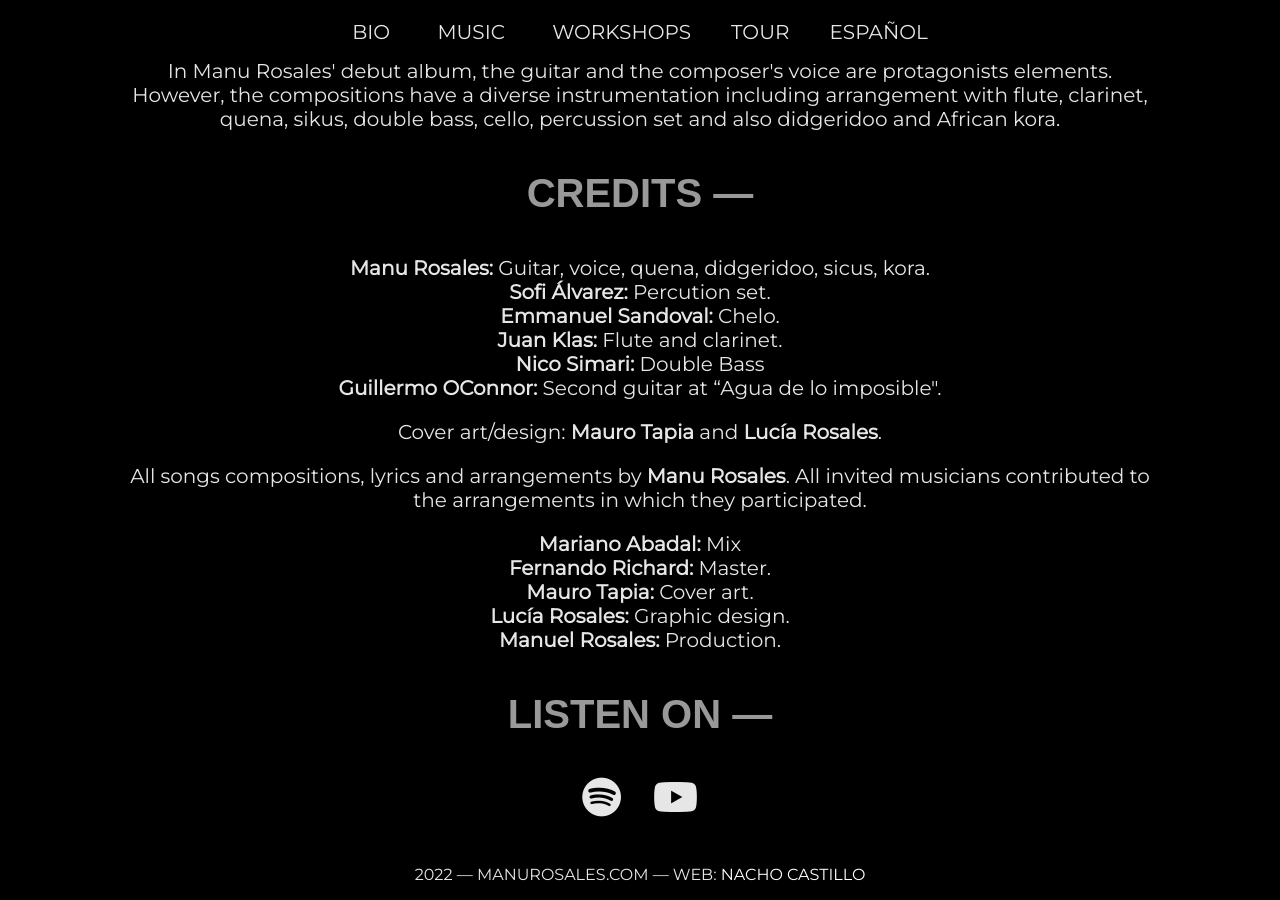
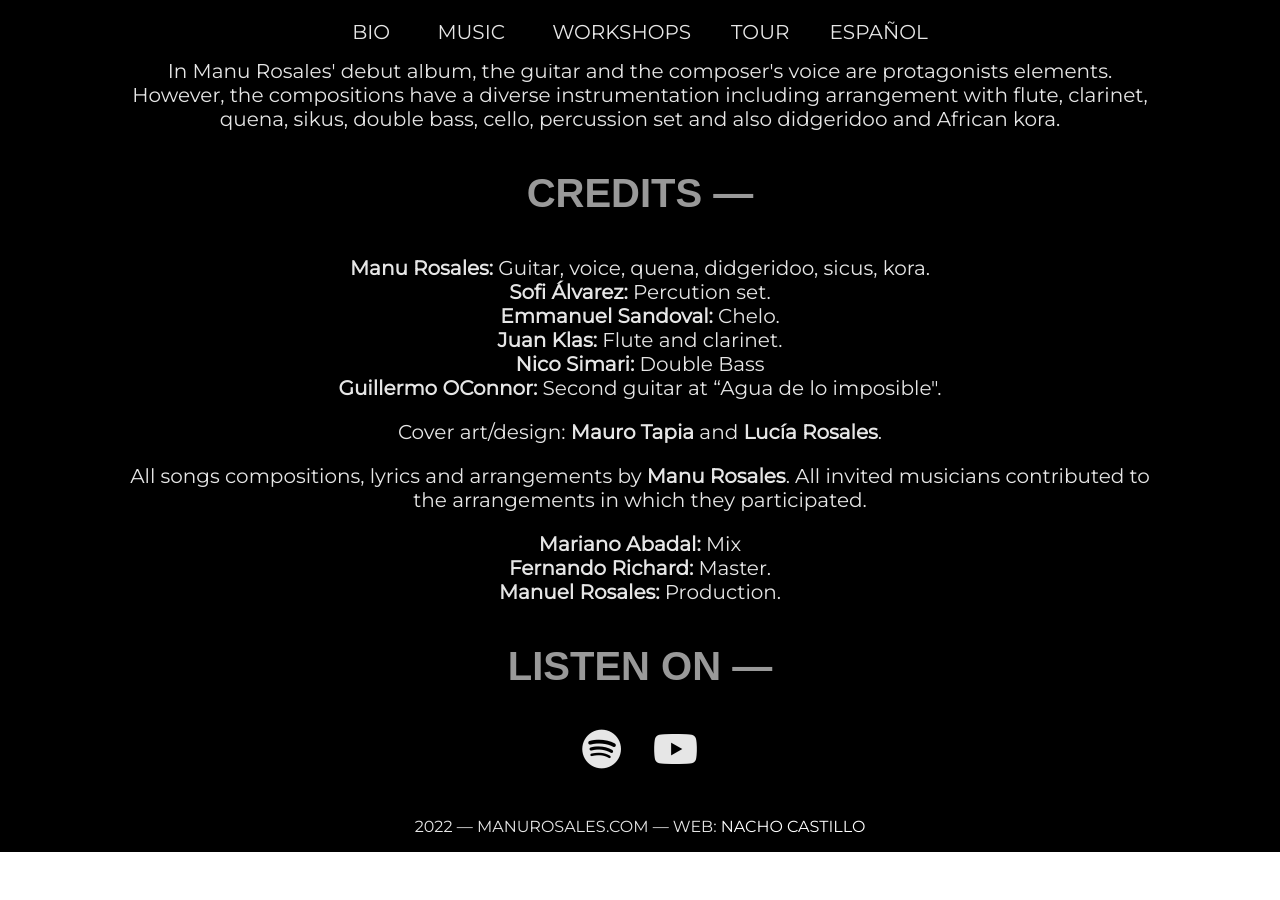
Before and after one commit to ManuRosales/manurosales.github.io, a Jekyll site: the page built from _projects/en/cuerpo-aldea.markdown, in a window 1280 px wide and 900 px high, scrolled down 1061 px. Built offline with Jekyll 4.4.1, drawn with Linux system fonts in a browser that asks for light colours; nearby versions of some CDN libraries; some web fonts are replaced; after the commit the page ends 1913 px from its top, so only the background shows below that.

Commit message:
Updated Cuerpo Aldea

```diff
--- a/_projects/en/cuerpo-aldea.markdown
+++ b/_projects/en/cuerpo-aldea.markdown
@@ -31,9 +31,7 @@ credits-text:
 - All songs compositions, lyrics and arrangements by <span class="bold">Manu Rosales</span>.
   All invited musicians contributed to the arrangements in which they participated.
 - <span class="bold">Mariano Abadal:</span> Mix<br /><span class="bold">Fernando Richard:</span>
-  Master.<br /><span class="bold">Mauro Tapia:</span> Cover art.<br /><span class="bold">Lucía
-  Rosales:</span> Graphic design.<br /><span class="bold">Manuel Rosales:</span> Production.<br
-  />
+  Master.<br /><span class="bold">Manuel Rosales:</span> Production.<br />
 links-title: LISTEN ON
 link-spotify: https://open.spotify.com/album/0cV1yAHx9NSEsyFyMBoQs4?si=rsyG5TeWS0SCUgJRZL8JBg
 link-youtube: https://www.youtube.com/watch?v=6ZW9Slotpy8
```
